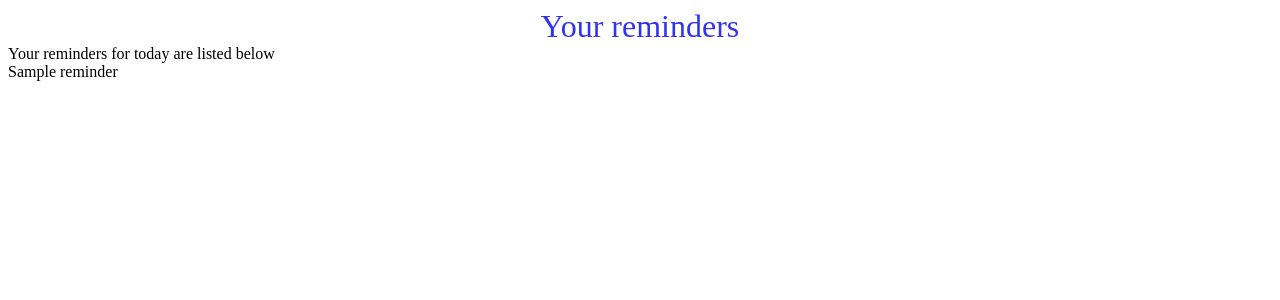
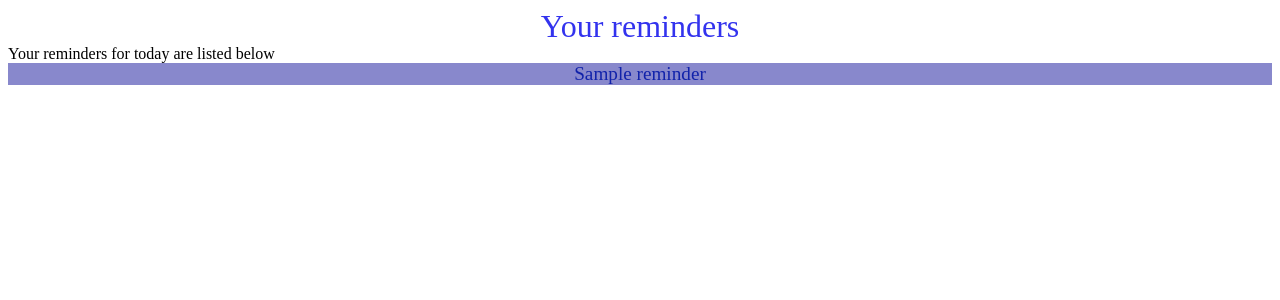
Before and after one commit to ambidextrousTx/RPostIt, a Flask app: template src/templates/notes.html in a window 1280 px wide. Shown: the top 300 px of the page. Run offline with Flask 2, Linux system fonts and the light colour scheme; the template is opened without the code that fills it: most values are stand-ins (such as "Sample title", 1, 10 or a date in 2020).

Commit message:
Add style to post it notes

```diff
--- a/src/static/styles.css
+++ b/src/static/styles.css
@@ -9,3 +9,11 @@
     font-size: 1.5em;
     text-align: center;
 }
+
+.reminders {
+    color: #1122aa;
+    background-color: #8888cc;
+    font-size: 1.2em;
+    text-align: center;
+
+}
--- a/src/templates/notes.html
+++ b/src/templates/notes.html
@@ -13,6 +13,8 @@
         <div class='fancy-description'>
             Your reminders for today are listed below
         </div>
+        <div class='reminders'>
             {{ reminder }}
+        </div>
     </body>
 </html>
```
